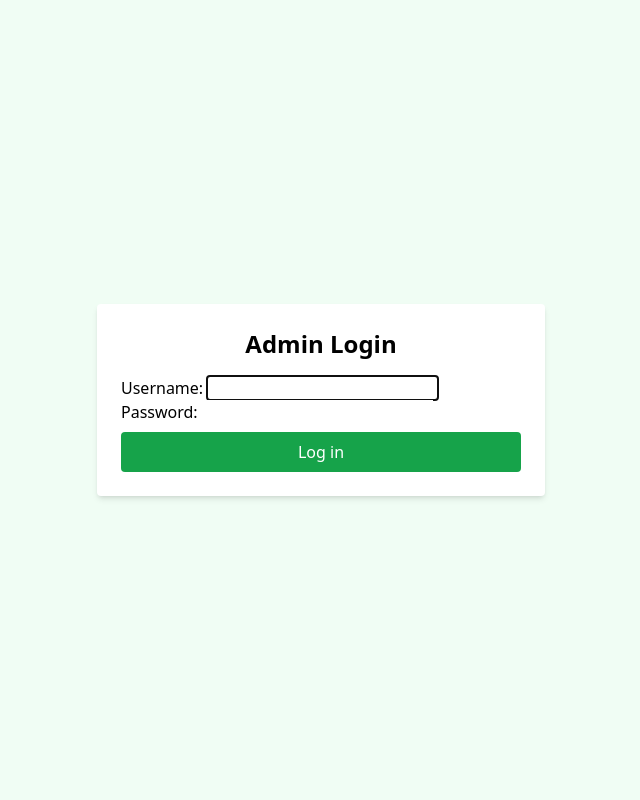
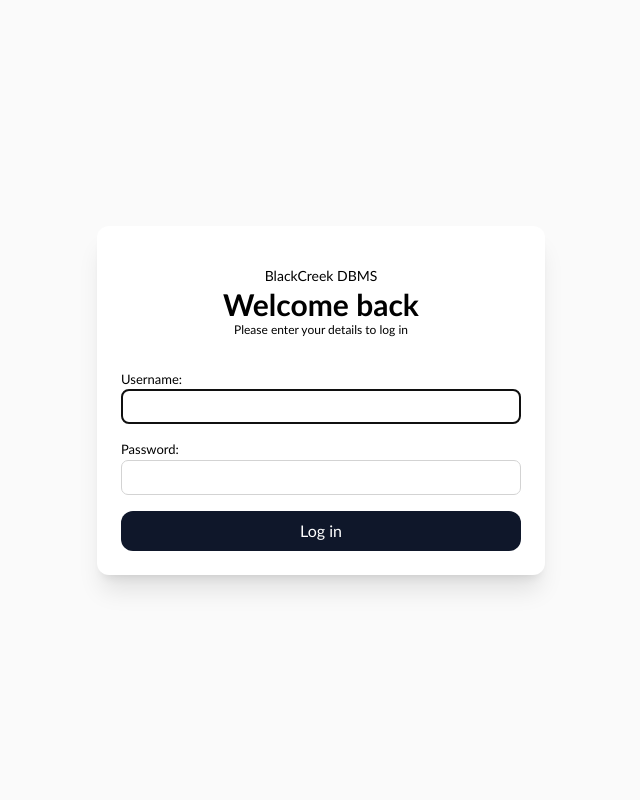
Before and after one commit to yublueprint/blackcreek_dbms, a Django app: page /login/ in a window 1280 px wide. Shown: the whole page, without its empty margins (319-959 px from the left). Run offline with Django 4.2, Linux system fonts and the light colour scheme; some libraries are stand-ins or nearby versions.

Commit message:
Styled the login page for issue #14.

```diff
--- a/app/templates/login.html
+++ b/app/templates/login.html
@@ -6,15 +6,52 @@
     <meta charset="UTF-8">
     <title>Farm Admin Login</title>
     <script src="https://cdn.tailwindcss.com"></script>
+    <style>
+        #textDisplayed
+        {
+            font-family:  Calibri, Optima, Arial, Helvetica, sans-serif;
+            font-weight: 100;
+        }
+        form p
+        {
+            display: flex;
+            flex-direction: column;
+        }
+        form p label
+        {
+            width: 100%;
+            font-size: small;
+            /*background-color: green;*/
+        }
+        form p input
+        {
+            width: 100%;
+            height: 35px;
+            padding: 2%;
+            /*margin-top: 5px;*/
+            border: solid;
+            border-width: thin;
+            border-radius: 7px;
+            border-color: lightgray;
+            /*background-color: orange;*/
+            color: black;
+        }
+        form ul li
+        {
+            color: red;
+        }
+    </style>
 </head>
 
-<body class="bg-green-50 flex items-center justify-center h-screen">
-    <div class="bg-white p-6 rounded shadow-md w-full max-w-md">
-        <h2 class="text-2xl font-bold mb-4 text-center">Admin Login</h2>
-        <form method="post">
+<body class="bg-neutral-50 flex items-center justify-center h-screen">
+    <div id="textDisplayed" class="bg-white p-6 rounded-xl shadow-xl w-full max-w-md">
+        <h6 class="mt-4 text-center text-sm">BlackCreek DBMS</h6>
+        <h2 class="text-3xl font-bold text-center">Welcome back</h2>
+        <p class="text-xs text-center text-gray mb-8">Please enter your details to log in</p>
+        <form method="post" class="space-y-4">
             {% csrf_token %}
             {{ form.as_p }}
-            <button type="submit" class="w-full bg-green-600 text-white py-2 rounded mt-2 hover:bg-green-700">
+            <button type="submit" class="w-full bg-slate-900 text-white text-base py-2 rounded-xl my-4 hover:bg-zinc-600">
                 Log in
             </button>
         </form>
```
